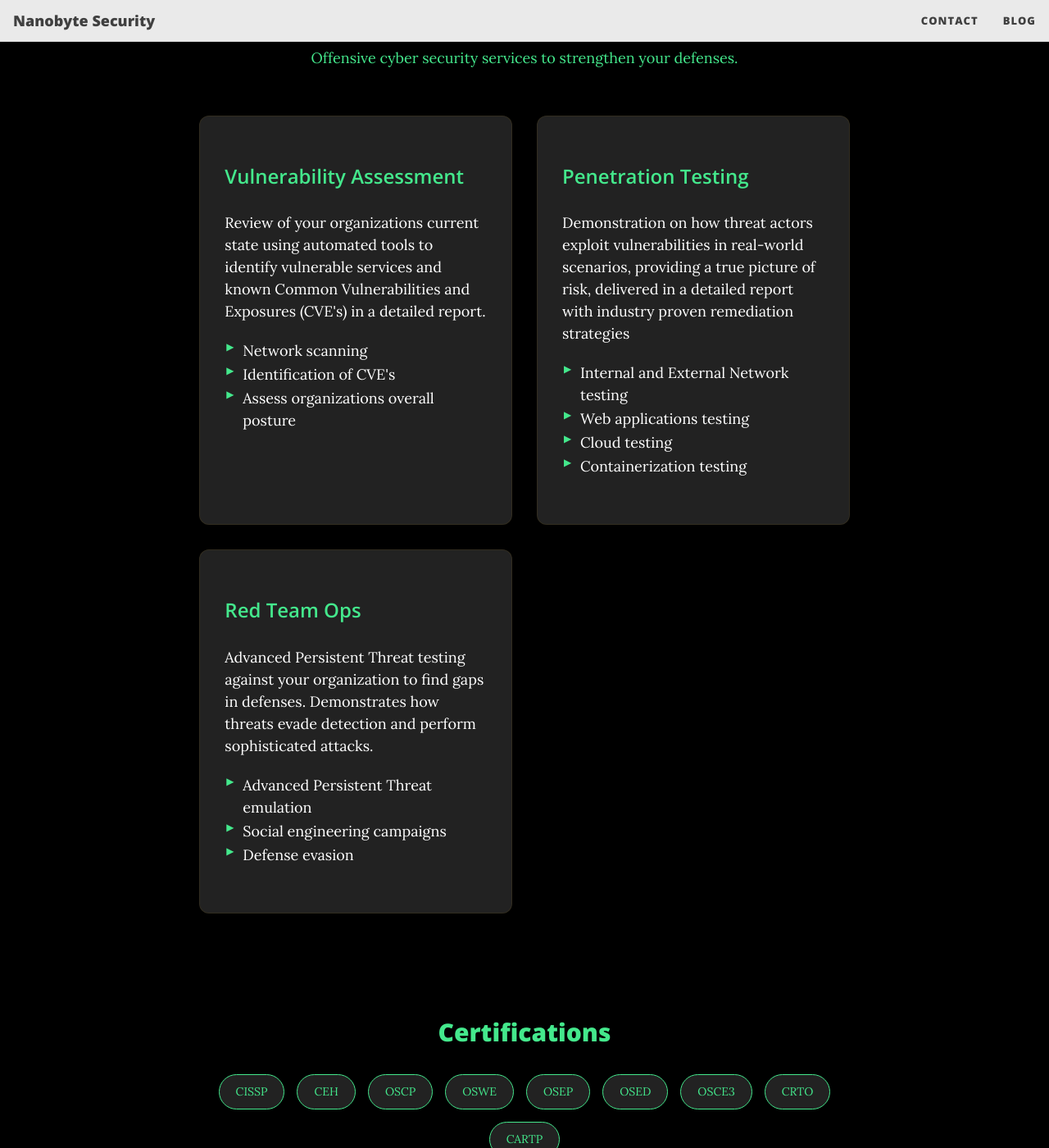
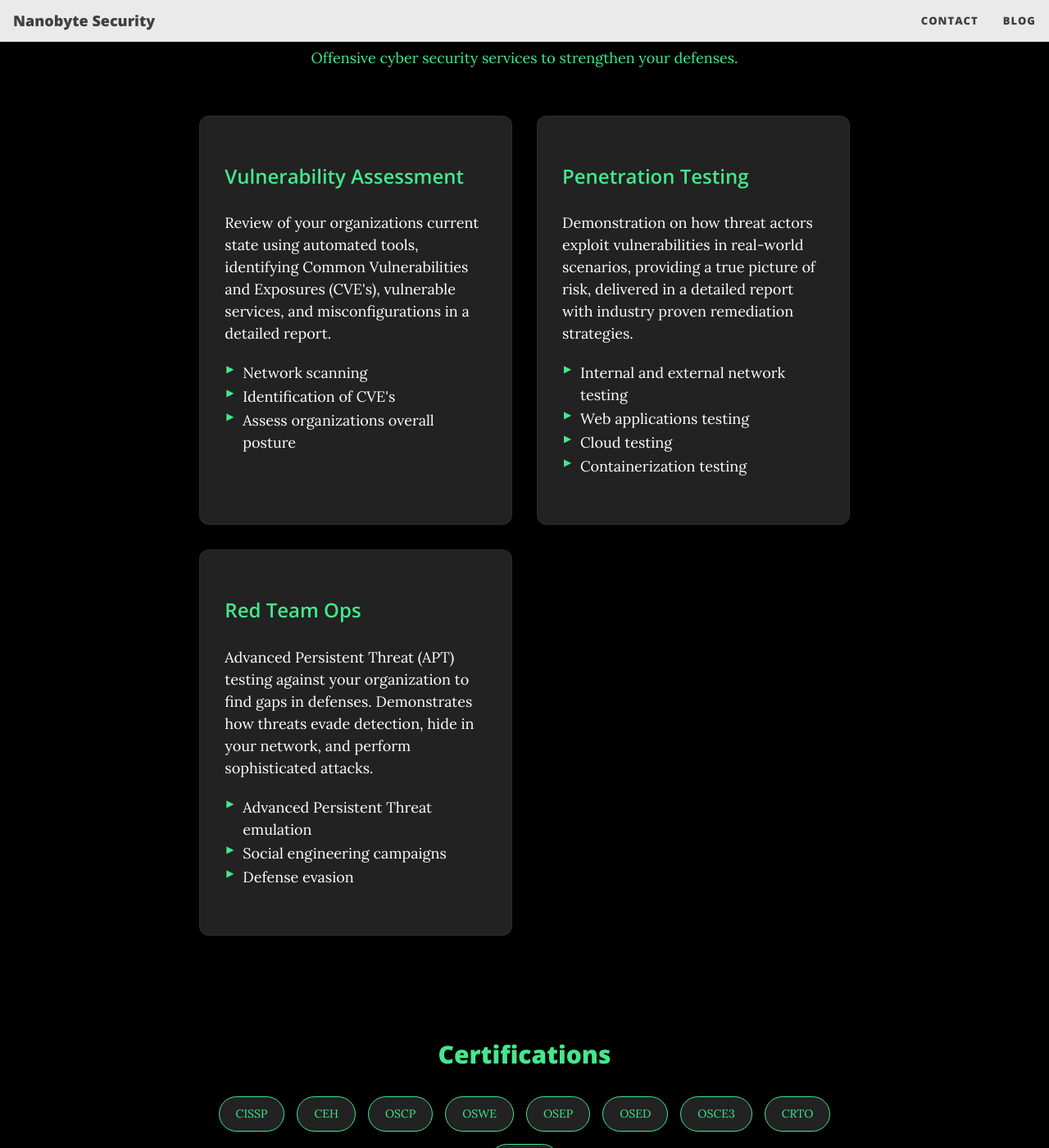
Before and after one commit to nanobyte-security/nanobytesecurity.github.io, a Jekyll site: the page built from index.html, in a window 1280 px wide and 1400 px high, scrolled down 712 px. Shown: the whole window at 82% size. Built offline with Jekyll 4.4.1, drawn with Linux system fonts in a browser that asks for light colours; the list of posts is cut into pages by our own code.

Commit message:
Update index.html

```diff
--- a/index.html
+++ b/index.html
@@ -21,7 +21,7 @@ layout: home
     <div class="services-grid">
         <div class="service-card">
             <h3>Vulnerability Assessment</h3>
-            <p>Review of your organizations current state using automated tools to identify vulnerable services and known Common Vulnerabilities and Exposures (CVE's) in a detailed report.</p>
+            <p>Review of your organizations current state using automated tools, identifying Common Vulnerabilities and Exposures (CVE's), vulnerable services, and misconfigurations in a detailed report.</p>
             <ul>
                 <li>Network scanning</li>
                 <li>Identification of CVE's</li>
@@ -30,9 +30,9 @@ layout: home
         </div>
         <div class="service-card">
             <h3>Penetration Testing</h3>
-            <p>Demonstration on how threat actors exploit vulnerabilities in real-world scenarios, providing a true picture of risk, delivered in a detailed report with industry proven remediation strategies</p>
+            <p>Demonstration on how threat actors exploit vulnerabilities in real-world scenarios, providing a true picture of risk, delivered in a detailed report with industry proven remediation strategies.</p>
             <ul>
-                <li>Internal and External Network testing</li>
+                <li>Internal and external network testing</li>
                 <li>Web applications testing</li>
                 <li>Cloud testing</li>
                 <li>Containerization testing</li>
@@ -40,7 +40,7 @@ layout: home
         </div>
         <div class="service-card">
             <h3>Red Team Ops</h3>
-            <p>Advanced Persistent Threat testing against your organization to find gaps in defenses. Demonstrates how threats evade detection and perform sophisticated attacks.</p>
+            <p>Advanced Persistent Threat (APT) testing against your organization to find gaps in defenses. Demonstrates how threats evade detection, hide in your network, and perform sophisticated attacks.</p>
             <ul>
                 <li>Advanced Persistent Threat emulation</li>
                 <li>Social engineering campaigns</li>
```
